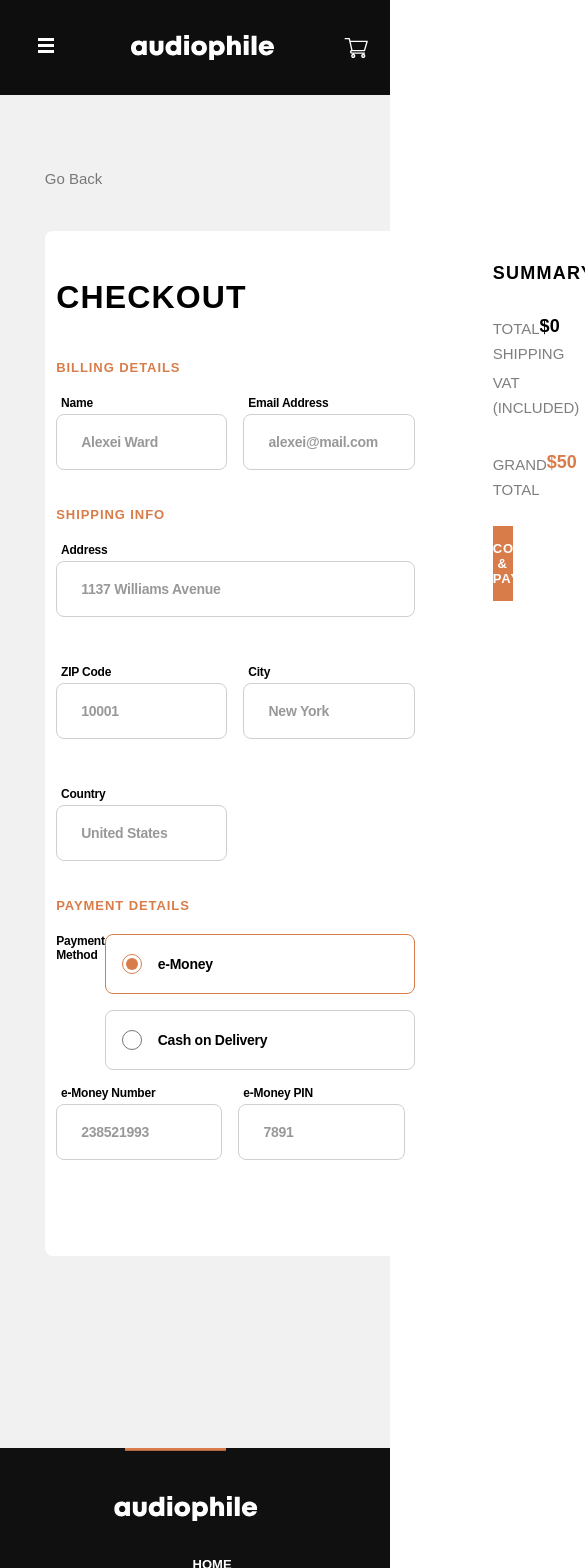
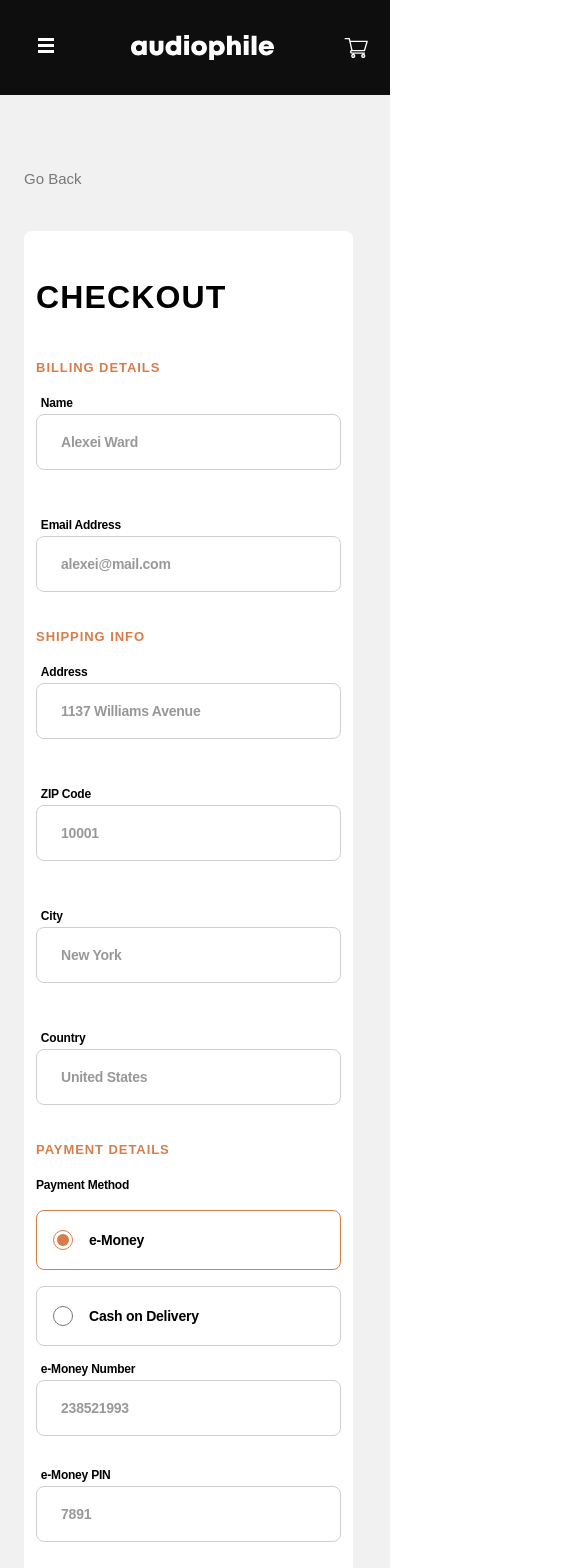
Before and after one commit to beqston/E-commerce-Project-DI, a React (Vite) app: page /chekout in a window 390 px wide. Shown: the top 1568 px of the page, 585 px wide, since content can reach past the window. Built offline with nearby package versions, Linux system fonts and the light colour scheme.

Commit message:
update responsive chekout end finish

```diff
--- a/src/Components/Header/style.scss
+++ b/src/Components/Header/style.scss
@@ -143,6 +143,7 @@
 }
 
 
+
 @media screen and (max-width: 710px) {
     .renderburg{
         top: -32px;
--- a/src/Components/Input/input.css
+++ b/src/Components/Input/input.css
@@ -98,7 +98,7 @@ input[type=number] {
     cursor: pointer;
 }
 .radio-input-cnt{
-    width: 310px;
+    width: 100%;
     border-radius: 8px;
     border: 1px solid #CFCFCF;
     background: #FFF;
--- a/src/Pages/Checkout.tsx
+++ b/src/Pages/Checkout.tsx
@@ -27,7 +27,6 @@ const Checkout = ()=> {
 
   const {cart, clearCart} = useContext(CartContext) as CartContextType;
 
-
   const {register, handleSubmit, formState: {errors}}= useForm<FormData>();
 
   const OnSubmit =()=> {
@@ -43,11 +42,18 @@ const Checkout = ()=> {
 
   }
 
+
+
+
   const handlClick = ()=>{
-    if(cart.length > 1){
-      cart.slice(1, 1).map((item)=> item)
-    }
+    cart.find((item, index)=>{
+      console.log(item)
+      return index === 1
+    })
   }
+
+
+
 
     const [modalIsOpen, setIsOpen] = useState(false);
     const navigate = useNavigate();
@@ -60,7 +66,7 @@ const Checkout = ()=> {
            Go Back
           </p>
 
-          <form onSubmit={handleSubmit(OnSubmit)}>
+          <form className="chekout-form"  onSubmit={handleSubmit(OnSubmit)}>
 
           <main className="chekout-main-cnt">
 
@@ -213,10 +219,10 @@ const Checkout = ()=> {
 
             <section className="checkout-bottom-cnt">
 
-            {paymentMethod === "cash"?
-            <div className="chekout-bottom-text-cnt">
+              {paymentMethod === "cash"?
+              <div className="chekout-bottom-text-cnt">
 
-            <div className="checkout-botom-left">
+                <div className="checkout-botom-left">
                   <img src={shapeImg} alt="Image" />
                 </div>
 
@@ -226,10 +232,10 @@ const Checkout = ()=> {
                     Just make sure your address is correct so that your order will not be cancelled.
                   </p>
                 </div>
-                </div>: null}
+              </div>: null}
 
-            {
-              paymentMethod === "e-money"?    <div className="chekout-bottom-input-cnt">
+              {
+              paymentMethod === "e-money"? <div className="chekout-bottom-input-cnt">
 
               <Input
                 title="e-Money Number"
@@ -265,6 +271,8 @@ const Checkout = ()=> {
 
             </div>: null
             }
+
+
 
             </section>
 
@@ -447,7 +455,7 @@ const Checkout = ()=> {
 
 
             <div className="succses-item-rigth">
-              <p className="siccses-grand-total">
+              <p className="succses-grand-total">
                 GRAND TOTAL
               </p>
 
--- a/src/assets/style/chekout.scss
+++ b/src/assets/style/chekout.scss
@@ -14,12 +14,15 @@
         cursor: pointer;
     }
 
-    form{
+    .chekout-form{
+        max-width: 100%;
+        width: 100%;
         display: flex;
         column-gap: 10%;
         padding-bottom: 12rem;
         .chekout-main-cnt{
             max-width: 730px;
+            width: 730px;
             display: flex;
             flex-direction: column;
             padding-left: 3.3%;
@@ -113,11 +116,9 @@
                 }
 
                 .chekout-bottom-input-cnt{
-                    width: 100%;
                     display: grid;
                     grid-template-columns: 1fr 1fr;
-                    column-gap: 1rem;
-                    padding-right: 10px;
+                    gap: 1rem;
                 }
             }
         }
@@ -273,6 +274,7 @@
     }
 
 }
+
 .succses-bg-modal{
     width: 100%;
     min-height: 100vh;
@@ -290,7 +292,7 @@
     padding: 3rem;
     position: absolute;
     top: 14%;
-    right: 34%;
+    left: 30%;
     border-radius: 8px;
     overflow-y: auto;
 
@@ -392,7 +394,7 @@
         padding-left: 2rem;
         padding-bottom: 2.7rem;
 
-        .siccses-grand-total{
+        .succses-grand-total{
             opacity: 0.5;
             color: #FFF;
             font-size: 15px;
@@ -423,3 +425,182 @@
         }
     }
 }
+
+
+@media screen and (max-width:1200px) {
+    .chekout-cnt{
+        .chekout-form{
+            flex-direction: column;
+            .chekout-main-cnt{
+                max-width: 100%;
+                width: 90%;
+                margin-bottom: 32px;
+            }
+        }
+
+        .chekout-aside{
+            width: 90%;
+        }
+    }
+
+    .succses-modal{
+        left: 28%;
+    }
+}
+
+@media screen and (max-width:880px) {
+    .chekout-cnt{
+
+        .chekout-form{
+            flex-direction: column;
+            .chekout-main-cnt{
+                max-width: 90%;
+                width: 900%;
+                margin-bottom: 32px;
+            }
+        }
+
+        .chekout-aside{
+            width: 90%;
+        }
+    }
+
+    .succses-modal{
+        left: 18%;
+    }
+}
+
+
+@media screen and (max-width:740px) {
+    .succses-modal{
+        width: 480px;
+    }
+}
+
+@media screen and (max-width:620px) {
+    .succses-modal{
+        left: 14%;
+        width: 440px;
+    }
+}
+@media screen and (max-width:548px) {
+    .succses-modal{
+        left: 12%;
+    }
+}
+
+@media screen and (max-width: 530px) {
+    .succses-modal{
+        width: 90%;
+        top: 10%;
+        left: 5%;
+        padding-bottom: 2rem;
+
+        .succses-title{
+            font-size: 24px;
+            line-height: 28px;
+            letter-spacing: 0.857px;
+        }
+
+        .succses-items-cnt{
+            grid-template-columns: 1fr;
+        }
+
+        .succses-hr{
+            width: 93%;
+            opacity: 0.2;
+            background: #000;
+        }
+
+        .succses-item-rigth{
+            justify-content: center;
+            padding-top: 2rem;
+            border-radius: 0px 0px 8px 8px;
+        }
+
+        .finish-btn{
+            margin-top: 24px;
+        }
+    }
+}
+
+
+
+
+
+// continue page responsive
+
+@media screen and (max-width: 498px) {
+    .chekout-cnt{
+        padding-left: 32px;
+
+        .chekout-form{
+            .chekout-main-cnt{
+                padding-bottom: 0px;
+                .billing-section{
+                    display: flex;
+                    flex-direction: column;
+
+                    .section1-cnt{
+                        display: grid;
+                        grid-template-columns: 1fr;
+                    }
+                }
+
+                .shiping-section{
+                    .section2-cnt{
+                        .section2-inputs3{
+                            grid-template-columns: 1fr;
+                        }
+                    }
+                }
+                .payment-method-cnt{
+                    display: flex;
+                    flex-direction: column;
+
+                    .section3-cnt{
+                        display: grid;
+                        grid-template-columns: 1fr;
+                        row-gap: 18px;
+                    }
+                }
+
+                .checkout-bottom-cnt{
+                    display: grid;
+                    grid-template-columns: 1fr;
+
+                    .chekout-bottom-text-cnt{
+                        width: 100%;
+                        display: flex;
+                        padding-top: 24px;
+                        column-gap: 2rem;
+                        padding-right: 10px;
+
+                        .checkout-botom-rigth{
+                            p{
+                                opacity: 0.5;
+                                color: #000;
+                                font-size: 15px;
+                                font-weight: 400;
+                                line-height: 25px;
+                            }
+                        }
+                    }
+
+                    .chekout-bottom-input-cnt{
+                        grid-template-columns: 1fr;
+                        gap: 0rem;
+                    }
+                }
+            }
+
+        }
+
+    }
+}
+
+@media screen and (max-width: 410px) {
+    .chekout-cnt{
+        padding-left: 24px;
+    }
+}
```
Lines whose indentation alone changed are shown as unchanged.
